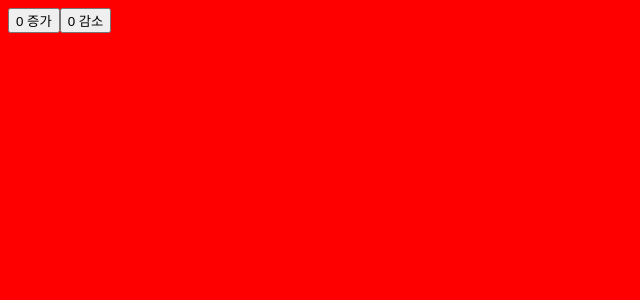
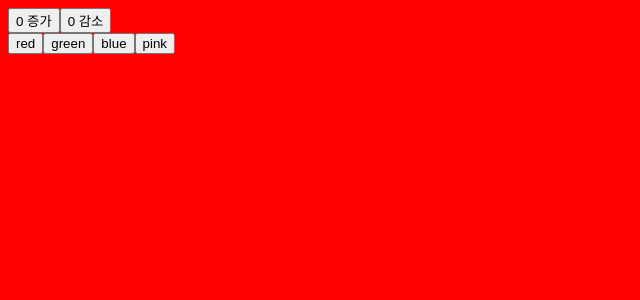
Before and after one commit to srh0820/reactspa, a React (Create React App) app: page / in a window 1280 px wide. Shown: the top 300 px of the page, without its empty margins (0-640 px from the left). Built offline with nearby package versions, Linux system fonts and the light colour scheme.

Commit message:
useEffect, map 사용해서 bgcolor 전환

```diff
--- a/src/App6use.js
+++ b/src/App6use.js
@@ -2,7 +2,7 @@ import React, { useState, useEffect } from "react";
 
 function App() {
   const [ count, setCount ] = useState(0);
-  const bgcolor = ["red", "green", "blue"];
+  const bgcolor = ["red", "green", "blue", "pink"];
 
   // useEffect 프로토타입
   // useEffect(()=>{}, [])
@@ -13,8 +13,8 @@ function App() {
     // count 가 변경되면 그때마다 함수를 실행하겠다.
 
   return (
+    <>
       <div className="App">
-
         <button onClick={() => {
           setCount( count < bgcolor.length -1 ? count + 1 : 0  ); // 대입식 절대 불가! 연산식만
         }}> {count} 증가 </button>
@@ -22,8 +22,19 @@ function App() {
         <button onClick={() => {
           setCount( count > 0 ? count - 1 : bgcolor.length -1 );
         }}> {count} 감소 </button>
-
       </div>
+      <div>
+        {/* <button>1</button><button>2</button><button>3</button><button>4</button> */}
+        {
+          // this 의 여부에 따라서 function 또는 화살표함수로 결정
+          bgcolor.map((v, i) => {
+            return(
+              <button onClick={()=> { setCount(i) }}>{v}</button>
+            )
+          })
+        }
+      </div>
+    </>
   );
 }
 
```
Lines whose indentation alone changed are shown as unchanged.
